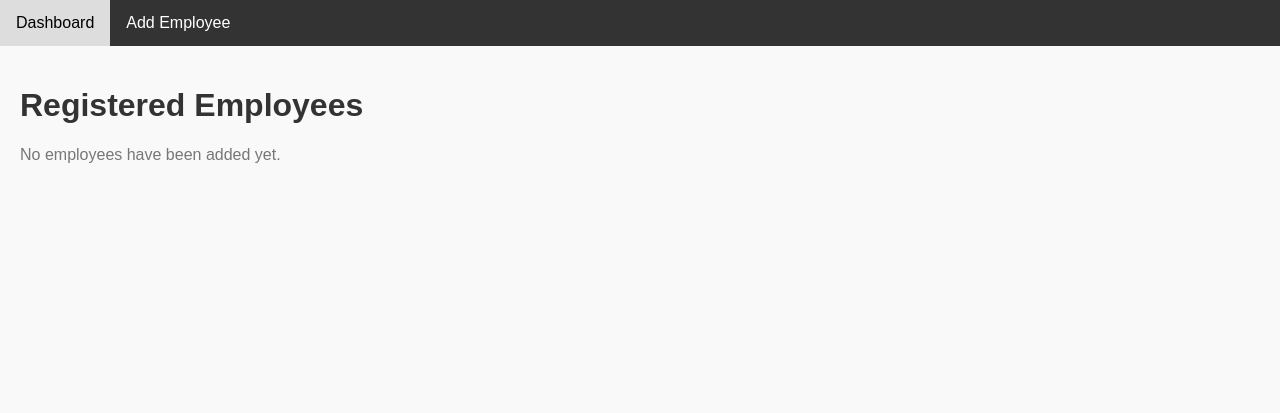
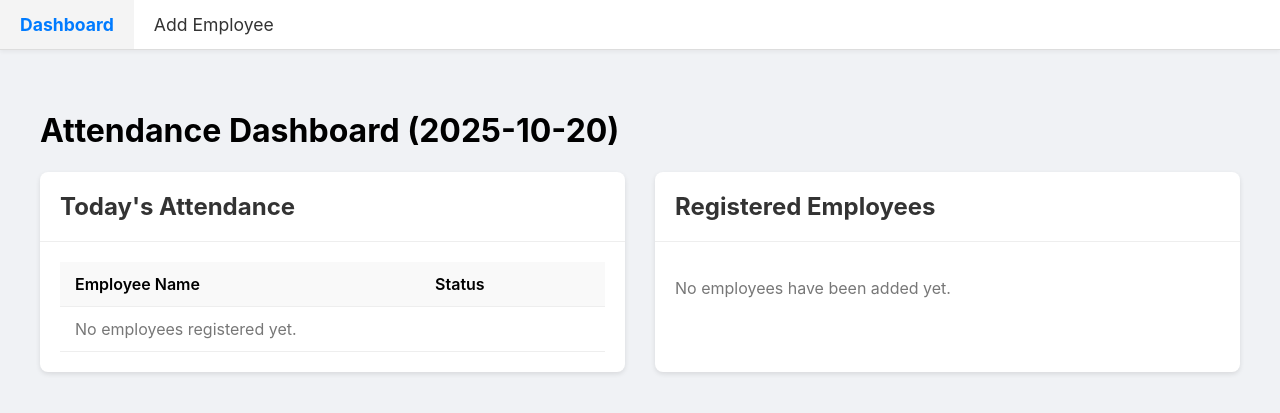
Before and after one commit to arpit-shukla-13/face_Recognition_attendance_system, a Flask app: page / in a window 1280 px wide. Shown: the top 413 px of the page. Run offline with Flask 3, Linux system fonts and the light colour scheme.

Commit message:
update project section

```diff
--- a/app.py
+++ b/app.py
@@ -3,16 +3,16 @@ from flask_sqlalchemy import SQLAlchemy
 import os
 from werkzeug.utils import secure_filename
 import uuid
-from datetime import date # We need this to store the date
+from datetime import date # We need this to get today's date
 
 # 1. --- App and Database Configuration ---
 
-app = Flask(__name__)
+app = Flask(__name__) # <-- This is the line that was missing or in the wrong place
 
 # Set the path for the database file
 db_path = os.path.join(os.path.abspath(os.path.dirname(__file__)), 'database.db')
 app.config['SQLALCHEMY_DATABASE_URI'] = f'sqlite:///{db_path}'
-app.config['SQLALCHEMY_TRACK_MODIFICATIONS'] = False # Disable a warning
+app.config['SQLALCHEMY_TRACK_MODIFICATIONS'] = False
 
 # Set paths for file uploads
 UPLOAD_FOLDER_ABS = os.path.join(app.root_path, 'static', 'uploads', 'employee_photos')
@@ -31,19 +31,17 @@ if not os.path.exists(UPLOAD_FOLDER_ABS):
 
 class Employee(db.Model):
     id = db.Column(db.Integer, primary_key=True)
-    name = db.Column(db.String(100), nullable=False, unique=True) # Added unique=True
+    name = db.Column(db.String(100), nullable=False, unique=True)
     photo_path = db.Column(db.String(200), nullable=False)
-    # This creates a relationship: "Get all attendance records for this employee"
     attendances = db.relationship('Attendance', backref='employee', lazy=True)
 
     def __repr__(self):
         return f'<Employee {self.name}>'
 
-# --- NEW TABLE ---
 class Attendance(db.Model):
     id = db.Column(db.Integer, primary_key=True)
-    date = db.Column(db.Date, nullable=False, default=date.today) # Stores the date
-    employee_id = db.Column(db.Integer, db.ForeignKey('employee.id'), nullable=False) # Link to Employee table
+    date = db.Column(db.Date, nullable=False, default=date.today)
+    employee_id = db.Column(db.Integer, db.ForeignKey('employee.id'), nullable=False)
 
     def __repr__(self):
         return f'<Attendance {self.employee.name} on {self.date}>'
@@ -51,11 +49,30 @@ class Attendance(db.Model):
 
 # 3. --- Routes (Our Web Pages) ---
 
+# --- THIS IS THE UPDATED DASHBOARD ROUTE ---
 @app.route('/')
 def index():
-    employees = Employee.query.all()
-    # TODO: In the next step, we will also fetch and show attendance data
-    return render_template('index.html', employees=employees)
+    try:
+        today = date.today()
+
+        # Get all employees
+        employees = Employee.query.all()
+
+        # Get all attendance records for today
+        todays_attendance = Attendance.query.filter_by(date=today).all()
+
+        # Get the names of employees who are present today
+        present_employee_names = [record.employee.name for record in todays_attendance]
+
+        # Pass all this data to the template
+        return render_template('index.html',
+                               employees=employees,
+                               attendance=todays_attendance,
+                               present_names=present_employee_names,
+                               today=today)
+    except Exception as e:
+        print(f"Error in index route: {e}")
+        return "An error occurred. Please check server logs."
 
 
 @app.route('/add')
@@ -69,11 +86,9 @@ def add_employee_data():
         employee_name = request.form['name']
         photo = request.files['photo']
 
-        # Check if employee already exists
         existing_employee = Employee.query.filter_by(name=employee_name).first()
         if existing_employee:
             print(f"Employee name {employee_name} already exists.")
-            # We should probably show an error to the user, but for now we redirect
             return redirect(url_for('index'))
 
         if photo:
@@ -92,7 +107,16 @@ def add_employee_data():
             try:
                 db.session.add(new_employee)
                 db.session.commit()
-                print(f"Employee {employee_name} added with photo path: {db_path}")
+                print(f"Employee {employee_name} added.")
+
+                # --- AUTO-TRAINER ---
+                # After adding, we should re-run the trainer
+                # This is a simple way to do it.
+                print("Running trainer in background...")
+                trainer_script_path = os.path.join('face_recognition_module', 'trainer.py')
+                os.system(f'python {trainer_script_path}') # This runs 'python face_recognition_module/trainer.py'
+                print("Training complete.")
+
             except Exception as e:
                 print(f"Error adding to database: {e}")
                 db.session.rollback()
@@ -102,7 +126,6 @@ def add_employee_data():
 
 # Main entry point to run the app
 if __name__ == "__main__":
-    # This will create both 'employee' and 'attendance' tables if they don't exist
     with app.app_context():
         db.create_all()
     app.run(debug=True)
--- a/templates/index.html
+++ b/templates/index.html
@@ -5,38 +5,87 @@
     <meta name="viewport" content="width=device-width, initial-scale=1.0">
     <title>Employee Attendance Dashboard</title>
     <style>
-        body { font-family: Arial, sans-serif; margin: 0; background-color: #f9f9f9; }
-        .navbar { background-color: #333; overflow: hidden; }
-        .navbar a { float: left; display: block; color: white; text-align: center; padding: 14px 16px; text-decoration: none; }
-        .navbar a:hover { background-color: #ddd; color: black; }
-        .container { padding: 20px; }
-        h1 { color: #333; }
+        body { font-family: -apple-system, BlinkMacSystemFont, "Segoe UI", Roboto, Helvetica, Arial, sans-serif; margin: 0; background-color: #f0f2f5; }
+        .navbar { background-color: #ffffff; overflow: hidden; border-bottom: 1px solid #ddd; box-shadow: 0 2px 4px rgba(0,0,0,0.05); }
+        .navbar a { float: left; display: block; color: #333; text-align: center; padding: 14px 20px; text-decoration: none; font-size: 1.1em; }
+        .navbar a:hover { background-color: #f4f4f4; }
+        .navbar a.active { color: #007BFF; font-weight: bold; }
+        .container { max-width: 1200px; margin: 20px auto; padding: 20px; }
+        .grid { display: grid; grid-template-columns: 1fr 1fr; gap: 30px; }
+        .card { background-color: #ffffff; border-radius: 8px; box-shadow: 0 2px 5px rgba(0,0,0,0.1); overflow: hidden; }
+        .card-header { padding: 20px; border-bottom: 1px solid #eee; }
+        .card-header h2 { margin: 0; color: #333; }
+        .card-body { padding: 20px; }
 
+        /* Employee List Styles */
         .employee-list { list-style: none; padding: 0; }
-        .employee-item { background-color: #fff; border: 1px solid #ddd; margin-bottom: 10px; padding: 15px; border-radius: 8px; display: flex; align-items: center; box-shadow: 0 1px 3px rgba(0,0,0,0.05); }
-        .employee-item img {
-            border-radius: 50%;
-            width: 60px;
-            height: 60px;
-            margin-right: 20px;
-            object-fit: cover; /* This makes the image cover the area without stretching */
-            border: 2px solid #eee;
-        }
-        .employee-name { font-size: 1.2em; font-weight: bold; }
+        .employee-item { display: flex; align-items: center; padding: 15px 0; border-bottom: 1px solid #f0f0f0; }
+        .employee-item:last-child { border-bottom: none; }
+        .employee-item img { border-radius: 50%; width: 50px; height: 50px; margin-right: 15px; object-fit: cover; }
+        .employee-name { font-size: 1.1em; font-weight: 500; }
         .no-employees { color: #777; }
+
+        /* Attendance Table Styles */
+        .attendance-table { width: 100%; border-collapse: collapse; }
+        .attendance-table th, .attendance-table td { padding: 12px 15px; border-bottom: 1px solid #eee; text-align: left; }
+        .attendance-table th { background-color: #f9f9f9; font-weight: 600; }
+        .status-present { color: #28a745; font-weight: bold; }
+        .status-absent { color: #dc3545; font-weight: bold; }
+        .no-attendance { text-align: center; color: #777; padding: 20px; }
+
     </style>
 </head>
 <body>
 
     <div class="navbar">
-        <a href="/">Dashboard</a>
+        <a href="/" class="active">Dashboard</a>
         <a href="/add">Add Employee</a>
     </div>
 
     <div class="container">
-        <h1>Registered Employees</h1>
+        <h1>Attendance Dashboard ({{ today }})</h1>
 
-        <div id="employee-list-container">
+        <div class="grid">
+
+            <div class="card">
+                <div class="card-header">
+                    <h2>Today's Attendance</h2>
+                </div>
+                <div class="card-body">
+                    <table class="attendance-table">
+                        <thead>
+                            <tr>
+                                <th>Employee Name</th>
+                                <th>Status</th>
+                            </tr>
+                        </thead>
+                        <tbody>
+                            {% if employees %}
+                                {% for employee in employees %}
+                                    <tr>
+                                        <td>{{ employee.name }}</td>
+                                        {% if employee.name in present_names %}
+                                            <td class="status-present">Present</td>
+                                        {% else %}
+                                            <td class="status-absent">Absent</td>
+                                        {% endif %}
+                                    </tr>
+                                {% endfor %}
+                            {% else %}
+                                <tr>
+                                    <td colspan="2" class="no-attendance">No employees registered yet.</td>
+                                </tr>
+                            {% endif %}
+                        </tbody>
+                    </table>
+                </div>
+            </div>
+
+            <div class="card">
+                <div class="card-header">
+                    <h2>Registered Employees</h2>
+                </div>
+                <div class="card-body">
                     <ul class="employee-list">
                         {% if employees %}
                             {% for employee in employees %}
@@ -52,5 +101,8 @@
                 </div>
             </div>
 
+        </div>
+    </div>
+
 </body>
 </html>
```
Lines whose indentation alone changed are shown as unchanged.
